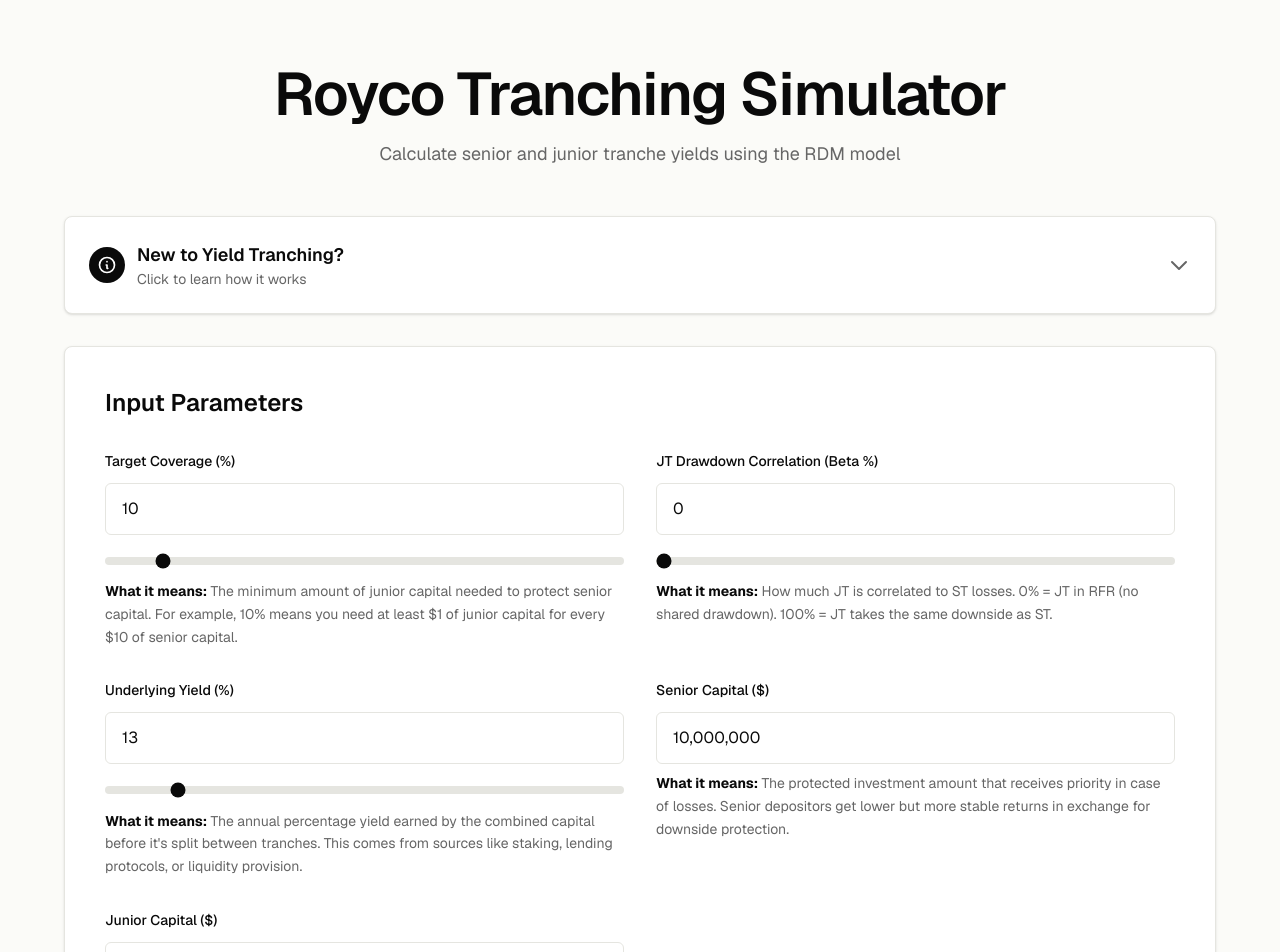
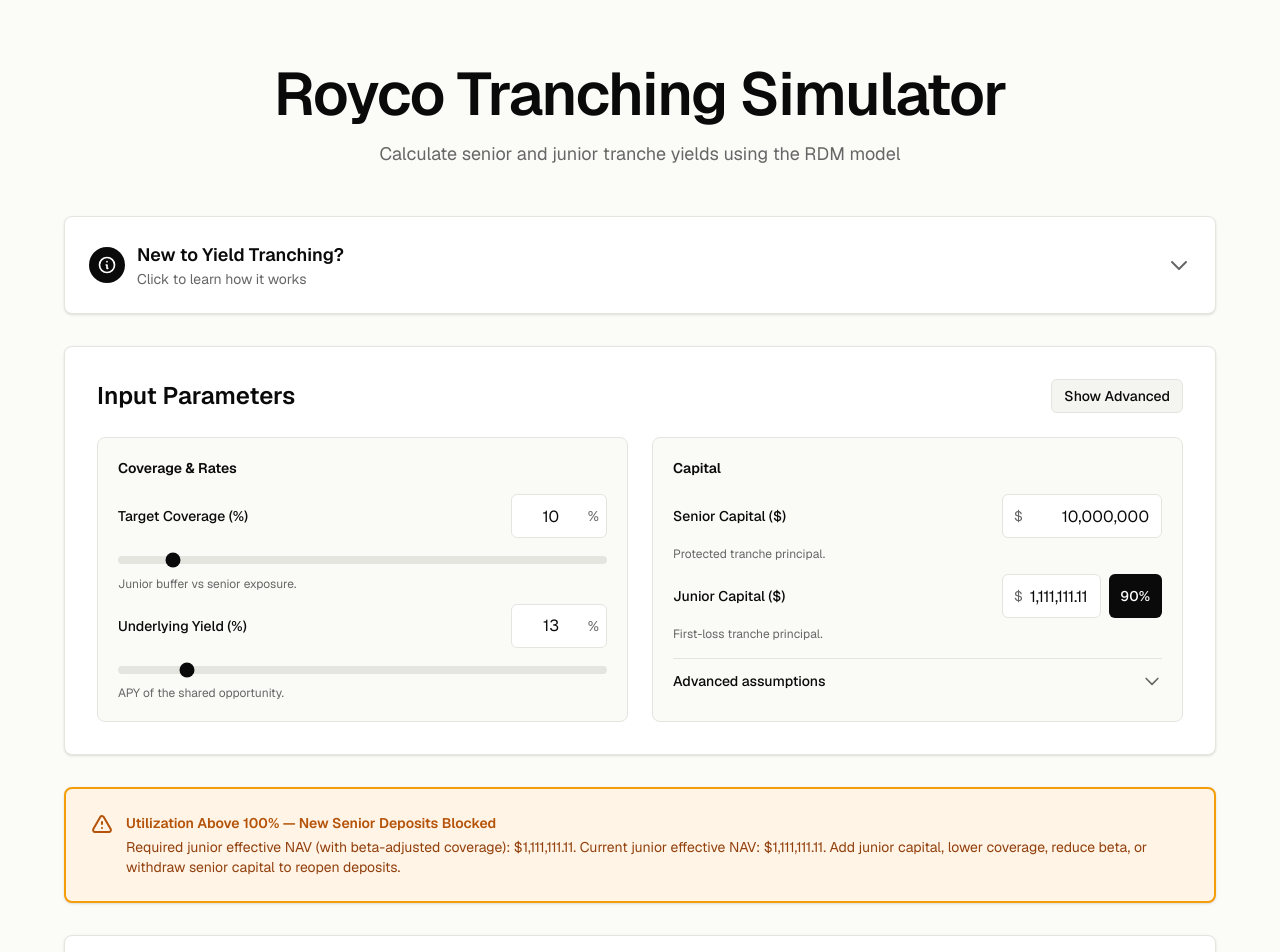
Before and after one commit to roycoprotocol/royco-simulator, a Next.js app: page / in a window 1280 px wide. Shown: the top 952 px of the page. Built offline with nearby package versions, Linux system fonts and the light colour scheme.

Commit message:
add advanced assumptions, etc.

```diff
--- a/app/page.tsx
+++ b/app/page.tsx
@@ -10,9 +10,10 @@
   const [juniorCapital, setJuniorCapital] = useState<string>('1,111,111.11');
   const [juniorDeploymentOption, setJuniorDeploymentOption] = useState<'underlying' | 'elsewhere'>('underlying');
   const [juniorCustomYield, setJuniorCustomYield] = useState<string>('13');
-  const [beta, setBeta] = useState<string>('0');
+  const [beta, setBeta] = useState<string>('100');
 
   const [showExplainer, setShowExplainer] = useState<boolean>(false);
+  const [showAdvanced, setShowAdvanced] = useState<boolean>(false);
 
   const parseNumber = (value: string): number => {
     return parseFloat(value.replace(/,/g, ''));
@@ -420,27 +421,44 @@
         </div>
 
         {/* Input Parameters Card */}
-        <div className="bg-white rounded-lg border border-[#e5e5e0] p-8 md:p-10 mb-8 shadow-sm">
-          <h2 className="text-2xl font-semibold text-[#0a0a0a] mb-8">
+        <div className="bg-white rounded-lg border border-[#e5e5e0] p-6 md:p-8 mb-8 shadow-sm">
+          <div className="flex items-center justify-between flex-wrap gap-3 mb-6">
+            <h2 className="text-2xl font-semibold text-[#0a0a0a]">
               Input Parameters
             </h2>
+            <button
+              type="button"
+              onClick={() => setShowAdvanced(!showAdvanced)}
+              className="text-sm font-medium text-[#0a0a0a] bg-[#f4f4f0] border border-[#e5e5e0] rounded-md px-3 py-1.5 hover:bg-[#eaeae4] transition-colors"
+            >
+              {showAdvanced ? 'Hide Advanced' : 'Show Advanced'}
+            </button>
+          </div>
 
-          <div className="grid grid-cols-1 md:grid-cols-2 gap-8">
+          <div className="grid grid-cols-1 lg:grid-cols-2 gap-6">
+            <div className="rounded-lg border border-[#e5e5e0] p-5 bg-[#fafaf7] space-y-4">
+              <div className="flex items-center justify-between">
+                <h3 className="text-sm font-semibold text-[#0a0a0a]">Coverage & Rates</h3>
+              </div>
+
+              <div className="space-y-3">
                 <div>
-              <label className="block text-sm font-medium text-[#0a0a0a] mb-3">
-                Target Coverage (%)
-              </label>
-              <div className="space-y-3">
+                  <div className="flex items-center justify-between gap-3 mb-2">
+                    <label className="text-sm font-medium text-[#0a0a0a]">Target Coverage (%)</label>
+                    <div className="relative w-24">
                       <input
                         type="number"
                         value={targetCoverage}
                         onChange={(e) => setTargetCoverage(e.target.value)}
-                  className="w-full px-4 py-3 rounded-md border border-[#e5e5e0] bg-white text-[#0a0a0a] focus:outline-none focus:ring-2 focus:ring-[#0a0a0a] focus:border-transparent transition-all"
+                        className="w-full h-11 pr-8 pl-3 rounded-md border border-[#e5e5e0] bg-white text-right text-base text-[#0a0a0a] focus:outline-none focus:ring-2 focus:ring-[#0a0a0a] focus:border-transparent transition-all"
                         placeholder="10"
                         step="0.1"
                         min="0"
                         max="100"
                       />
+                      <span className="pointer-events-none absolute inset-y-0 right-2 flex items-center text-sm text-[#666666]">%</span>
+                    </div>
+                  </div>
                   <input
                     type="range"
                     value={targetCoverage}
@@ -450,27 +468,133 @@
                     step="0.1"
                     className="w-full h-2 bg-[#e5e5e0] rounded-lg appearance-none cursor-pointer accent-[#0a0a0a]"
                   />
-              </div>
-              <p className="mt-2 text-sm text-[#666666] leading-relaxed">
-                <strong className="text-[#0a0a0a]">What it means:</strong> The minimum amount of junior capital needed to protect senior capital. For example, 10% means you need at least $1 of junior capital for every $10 of senior capital.
-              </p>
+                  <p className="text-xs text-[#666666] mt-1">Junior buffer vs senior exposure.</p>
                 </div>
 
                 <div>
-              <label className="block text-sm font-medium text-[#0a0a0a] mb-3">
-                JT Drawdown Correlation (Beta %)
-              </label>
+                  <div className="flex items-center justify-between gap-3 mb-2">
+                    <label className="text-sm font-medium text-[#0a0a0a]">Underlying Yield (%)</label>
+                    <div className="relative w-24">
+                      <input
+                        type="number"
+                        value={underlyingYield}
+                        onChange={(e) => setUnderlyingYield(e.target.value)}
+                        className="w-full h-11 pr-8 pl-3 rounded-md border border-[#e5e5e0] bg-white text-right text-base text-[#0a0a0a] focus:outline-none focus:ring-2 focus:ring-[#0a0a0a] focus:border-transparent transition-all"
+                        placeholder="13"
+                        step="0.1"
+                        min="0"
+                        max="100"
+                      />
+                      <span className="pointer-events-none absolute inset-y-0 right-2 flex items-center text-sm text-[#666666]">%</span>
+                    </div>
+                  </div>
+                  <input
+                    type="range"
+                    value={underlyingYield}
+                    onChange={(e) => setUnderlyingYield(e.target.value)}
+                    min="0"
+                    max="100"
+                    step="0.1"
+                    className="w-full h-2 bg-[#e5e5e0] rounded-lg appearance-none cursor-pointer accent-[#0a0a0a]"
+                  />
+                  <p className="text-xs text-[#666666] mt-1">APY of the shared opportunity.</p>
+                </div>
+              </div>
+            </div>
+
+            <div className="rounded-lg border border-[#e5e5e0] p-5 bg-[#fafaf7] space-y-4">
+              <div className="flex items-center justify-between">
+                <h3 className="text-sm font-semibold text-[#0a0a0a]">Capital</h3>
+              </div>
+
               <div className="space-y-3">
+                <div>
+                  <div className="flex items-center justify-between gap-3 mb-2">
+                    <label className="text-sm font-medium text-[#0a0a0a]">Senior Capital ($)</label>
+                    <div className="relative w-40">
+                      <span className="pointer-events-none absolute inset-y-0 left-3 flex items-center text-sm text-[#666666]">$</span>
+                      <input
+                        type="text"
+                        value={seniorCapital}
+                        onChange={(e) => {
+                          const value = e.target.value.replace(/[^0-9.]/g, '');
+                          setSeniorCapital(formatNumberWithCommas(value));
+                        }}
+                        className="w-full h-11 pr-3 pl-6 rounded-md border border-[#e5e5e0] bg-white text-right text-base text-[#0a0a0a] focus:outline-none focus:ring-2 focus:ring-[#0a0a0a] focus:border-transparent transition-all"
+                        placeholder="10,000,000"
+                      />
+                    </div>
+                  </div>
+                  <p className="text-xs text-[#666666]">Protected tranche principal.</p>
+                </div>
+
+                <div>
+                  <div className="flex items-center justify-between gap-3 mb-2">
+                    <label className="text-sm font-medium text-[#0a0a0a]">Junior Capital ($)</label>
+                    <div className="flex items-center gap-2 w-40">
+                      <div className="relative w-full">
+                        <span className="pointer-events-none absolute inset-y-0 left-3 flex items-center text-sm text-[#666666]">$</span>
+                        <input
+                          type="text"
+                          value={juniorCapital}
+                          onChange={(e) => {
+                            const value = e.target.value.replace(/[^0-9.]/g, '');
+                            setJuniorCapital(formatNumberWithCommas(value));
+                          }}
+                          className="w-full h-11 pr-3 pl-6 rounded-md border border-[#e5e5e0] bg-white text-right text-base text-[#0a0a0a] focus:outline-none focus:ring-2 focus:ring-[#0a0a0a] focus:border-transparent transition-all"
+                          placeholder="1,111,111.11"
+                        />
+                      </div>
+                      <div className="relative">
+                        <button
+                          onClick={calculate90PercentUtilization}
+                          type="button"
+                          className="h-11 px-3 text-sm font-medium text-white bg-[#0a0a0a] rounded-md hover:bg-[#2a2a2a] focus:outline-none focus:ring-2 focus:ring-[#0a0a0a] transition-all group"
+                        >
+                          90%
+                        </button>
+                        <span className="absolute bottom-full right-0 mb-2 hidden group-hover:block w-64 p-3 text-xs font-normal text-white bg-[#0a0a0a] rounded-lg shadow-lg border border-[#333333] z-10 pointer-events-none">
+                          <strong className="block mb-1">Set: 90% Utilization</strong>
+                          Automatically sets junior capital for exactly 90% utilization using your senior capital, target coverage, and beta.
+                        </span>
+                      </div>
+                    </div>
+                  </div>
+                  <p className="text-xs text-[#666666]">First-loss tranche principal.</p>
+                </div>
+              </div>
+
+              <div className="pt-3 border-t border-[#e5e5e0]">
+                <button
+                  type="button"
+                  onClick={() => setShowAdvanced(!showAdvanced)}
+                  className="flex items-center justify-between w-full text-sm font-medium text-[#0a0a0a]"
+                >
+                  <span>Advanced assumptions</span>
+                  <svg className={`w-5 h-5 text-[#666666] transition-transform ${showAdvanced ? 'rotate-180' : ''}`} fill="none" viewBox="0 0 24 24" stroke="currentColor">
+                    <path strokeLinecap="round" strokeLinejoin="round" strokeWidth={2} d="M19 9l-7 7-7-7" />
+                  </svg>
+                </button>
+
+                {showAdvanced && (
+                  <div className="mt-3 space-y-3 bg-white border border-[#e5e5e0] rounded-md p-4">
+                    <div>
+                      <div className="flex items-center justify-between gap-3 mb-2">
+                        <label className="text-sm font-medium text-[#0a0a0a]">JT Drawdown Correlation (Beta %)</label>
+                        <div className="relative w-24">
                           <input
                             type="number"
                             value={beta}
                             onChange={(e) => setBeta(e.target.value)}
-                  className="w-full px-4 py-3 rounded-md border border-[#e5e5e0] bg-white text-[#0a0a0a] focus:outline-none focus:ring-2 focus:ring-[#0a0a0a] focus:border-transparent transition-all"
+                            className="w-full h-11 pr-8 pl-3 rounded-md border border-[#e5e5e0] bg-white text-right text-base text-[#0a0a0a] focus:outline-none focus:ring-2 focus:ring-[#0a0a0a] focus:border-transparent transition-all"
                             placeholder="0"
                             step="0.1"
                             min="0"
                             max="100"
                           />
+                          <span className="pointer-events-none absolute inset-y-0 right-2 flex items-center text-sm text-[#666666]">%</span>
+                        </div>
+                      </div>
                       <input
                         type="range"
                         value={beta}
@@ -480,102 +604,21 @@
                         step="0.1"
                         className="w-full h-2 bg-[#e5e5e0] rounded-lg appearance-none cursor-pointer accent-[#0a0a0a]"
                       />
-              </div>
-              <p className="mt-2 text-sm text-[#666666] leading-relaxed">
-                <strong className="text-[#0a0a0a]">What it means:</strong> How much JT is correlated to ST losses. 0% = JT in RFR (no shared drawdown). 100% = JT takes the same downside as ST.
-              </p>
+                      <p className="text-xs text-[#666666] mt-1">0% = uncorrelated; 100% = same drawdown path as senior.</p>
                     </div>
 
-            <div>
-              <label className="block text-sm font-medium text-[#0a0a0a] mb-3">
-                Underlying Yield (%)
-              </label>
-              <div className="space-y-3">
-                <input
-                  type="number"
-                  value={underlyingYield}
-                  onChange={(e) => setUnderlyingYield(e.target.value)}
-                  className="w-full px-4 py-3 rounded-md border border-[#e5e5e0] bg-white text-[#0a0a0a] focus:outline-none focus:ring-2 focus:ring-[#0a0a0a] focus:border-transparent transition-all"
-                  placeholder="13"
-                  step="0.1"
-                  min="0"
-                  max="100"
-                />
-                <input
-                  type="range"
-                  value={underlyingYield}
-                  onChange={(e) => setUnderlyingYield(e.target.value)}
-                  min="0"
-                  max="100"
-                  step="0.1"
-                  className="w-full h-2 bg-[#e5e5e0] rounded-lg appearance-none cursor-pointer accent-[#0a0a0a]"
-                />
-              </div>
-              <p className="mt-2 text-sm text-[#666666] leading-relaxed">
-                <strong className="text-[#0a0a0a]">What it means:</strong> The annual percentage yield earned by the combined capital before it&apos;s split between tranches. This comes from sources like staking, lending protocols, or liquidity provision.
-              </p>
-            </div>
-
-            <div>
-              <label className="block text-sm font-medium text-[#0a0a0a] mb-3">
-                Senior Capital ($)
-              </label>
-              <input
-                type="text"
-                value={seniorCapital}
-                onChange={(e) => {
-                  const value = e.target.value.replace(/[^0-9.]/g, '');
-                  setSeniorCapital(formatNumberWithCommas(value));
-                }}
-                className="w-full px-4 py-3 rounded-md border border-[#e5e5e0] bg-white text-[#0a0a0a] focus:outline-none focus:ring-2 focus:ring-[#0a0a0a] focus:border-transparent transition-all"
-                placeholder="10,000,000"
-              />
-              <p className="mt-2 text-sm text-[#666666] leading-relaxed">
-                <strong className="text-[#0a0a0a]">What it means:</strong> The protected investment amount that receives priority in case of losses. Senior depositors get lower but more stable returns in exchange for downside protection.
-              </p>
-            </div>
-
-            <div>
-              <label className="block text-sm font-medium text-[#0a0a0a] mb-3">
-                Junior Capital ($)
-              </label>
-              <div className="relative flex items-center">
-                <input
-                  type="text"
-                  value={juniorCapital}
-                  onChange={(e) => {
-                    const value = e.target.value.replace(/[^0-9.]/g, '');
-                    setJuniorCapital(formatNumberWithCommas(value));
-                  }}
-                  className="w-full px-4 py-3 pr-16 rounded-md border border-[#e5e5e0] bg-white text-[#0a0a0a] focus:outline-none focus:ring-2 focus:ring-[#0a0a0a] focus:border-transparent transition-all"
-                  placeholder="1,111,111.11"
-                />
-                <button
-                  onClick={calculate90PercentUtilization}
-                  type="button"
-                  className="absolute right-1.5 px-2.5 py-1.5 text-xs font-medium text-white bg-[#0a0a0a] rounded hover:bg-[#2a2a2a] focus:outline-none focus:ring-2 focus:ring-[#0a0a0a] transition-all group"
-                >
-                  90%
-                  <span className="absolute bottom-full right-0 mb-2 hidden group-hover:block w-64 p-3 text-xs font-normal text-white bg-[#0a0a0a] rounded-lg shadow-lg border border-[#333333] z-10 pointer-events-none">
-                    <strong className="block mb-1">Set: 90% Utilization</strong>
-                    Automatically calculates and sets the junior capital amount needed for exactly 90% utilization based on your current senior capital, target coverage, and beta.
-                  </span>
-                </button>
-              </div>
-
-              {/* Junior Deployment Options */}
-              <div className="mt-4 space-y-3">
-                <label className="block text-sm font-medium text-[#0a0a0a]">
-                  Junior Capital Deployment
-                </label>
                     <div className="space-y-2">
+                      <p className="text-xs font-semibold text-[#0a0a0a]">Junior deployment</p>
                       <label className="flex items-start cursor-pointer">
                         <input
                           type="radio"
                           name="juniorDeployment"
                           value="underlying"
                           checked={juniorDeploymentOption === 'underlying'}
-                      onChange={(e) => setJuniorDeploymentOption(e.target.value as 'underlying')}
+                          onChange={(e) => {
+                            setJuniorDeploymentOption(e.target.value as 'underlying');
+                            setBeta('100');
+                          }}
                           className="mt-0.5 h-4 w-4 text-[#0a0a0a] border-[#e5e5e0] focus:ring-[#0a0a0a]"
                         />
                         <span className="ml-2 text-sm">
@@ -589,7 +632,10 @@
                           name="juniorDeployment"
                           value="elsewhere"
                           checked={juniorDeploymentOption === 'elsewhere'}
-                      onChange={(e) => setJuniorDeploymentOption(e.target.value as 'elsewhere')}
+                          onChange={(e) => {
+                            setJuniorDeploymentOption(e.target.value as 'elsewhere');
+                            setBeta('0');
+                          }}
                           className="mt-0.5 h-4 w-4 text-[#0a0a0a] border-[#e5e5e0] focus:ring-[#0a0a0a]"
                         />
                         <span className="ml-2 text-sm">
@@ -600,27 +646,32 @@
                     </div>
 
                     {juniorDeploymentOption === 'elsewhere' && (
-                  <div className="ml-6 mt-3">
+                      <div>
                         <label className="block text-sm font-medium text-[#0a0a0a] mb-2">
                           Custom Yield Rate (%)
                         </label>
+                        <div className="relative w-full">
                           <input
                             type="number"
                             value={juniorCustomYield}
                             onChange={(e) => setJuniorCustomYield(e.target.value)}
-                      className="w-full px-4 py-2 rounded-md border border-[#e5e5e0] bg-white text-[#0a0a0a] focus:outline-none focus:ring-2 focus:ring-[#0a0a0a] focus:border-transparent transition-all"
+                            className="w-full h-11 pr-8 pl-3 rounded-md border border-[#e5e5e0] bg-white text-right text-base text-[#0a0a0a] focus:outline-none focus:ring-2 focus:ring-[#0a0a0a] focus:border-transparent transition-all"
                             placeholder="13"
                             step="0.1"
                             min="0"
                             max="100"
                           />
+                          <span className="pointer-events-none absolute inset-y-0 right-2 flex items-center text-sm text-[#666666]">%</span>
+                        </div>
+                      </div>
+                    )}
+
+                    <p className="text-xs text-[#666666]">
+                      Junior keeps 100% of their own deployment yield plus their RDM share of senior yield.
+                    </p>
                   </div>
                 )}
               </div>
-
-              <p className="mt-3 text-sm text-[#666666] leading-relaxed">
-                <strong className="text-[#0a0a0a]">What it means:</strong> The risk-taking capital that absorbs losses first to protect senior investors. Junior gets <strong className="text-[#0a0a0a]">100% of yield from their own capital</strong> plus their RDM-allocated share of senior&apos;s yield, resulting in higher total returns.
-              </p>
             </div>
           </div>
         </div>
```
Lines whose indentation alone changed are shown as unchanged.
